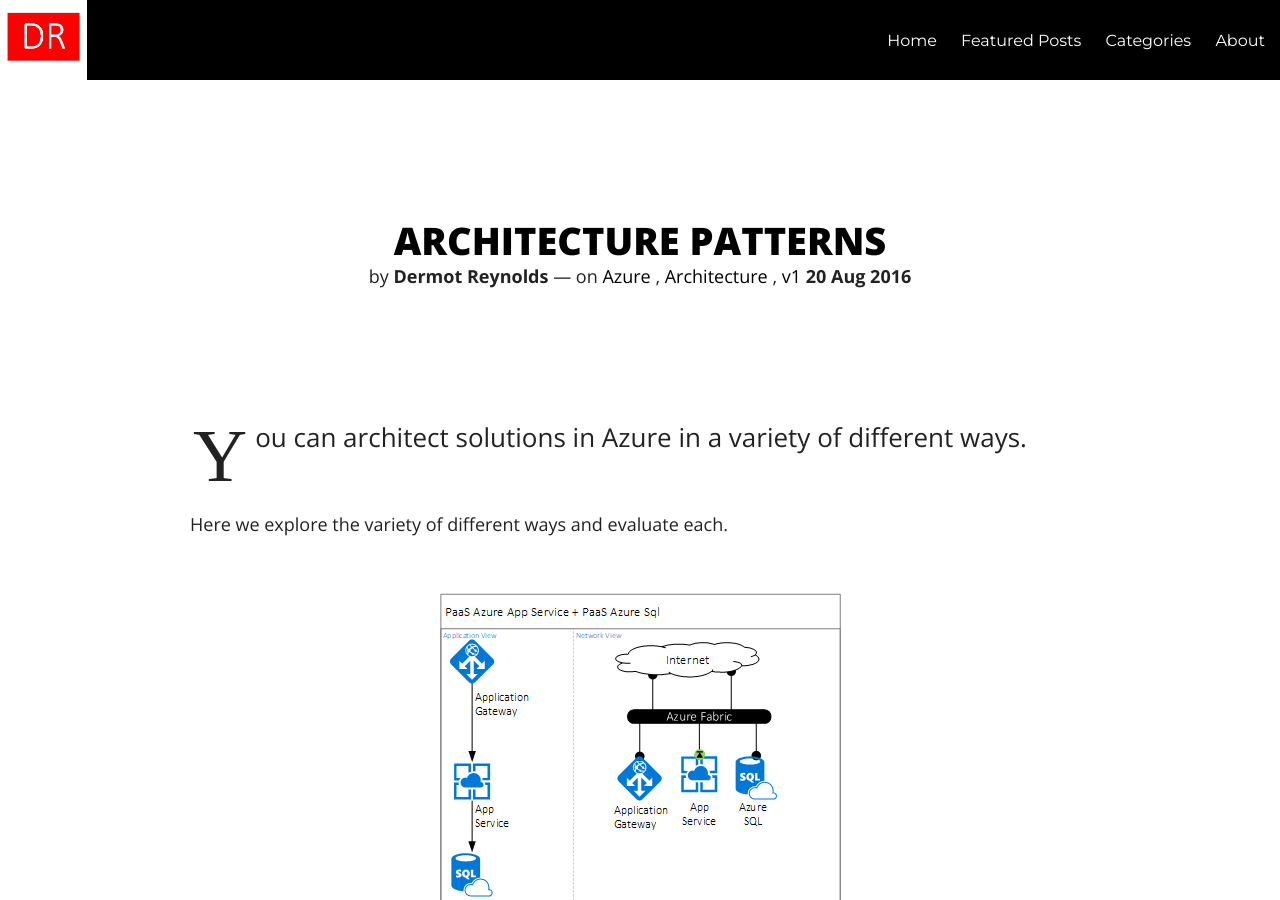
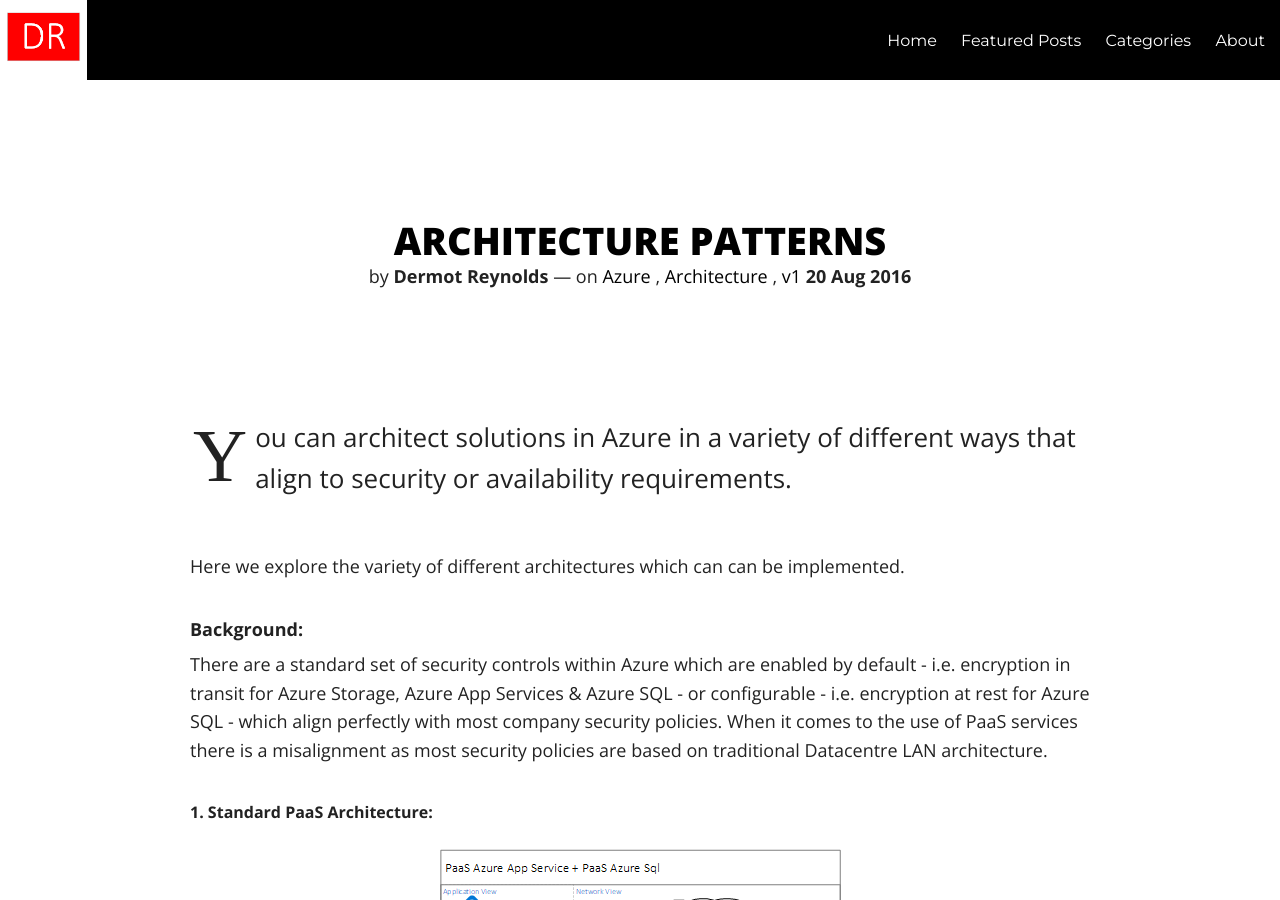
Before and after one commit to dermotreynolds/old.dermotreynolds.github.io, a Jekyll site: the page built from _posts/inprogress/2018-06-20-0-architecture-patterns.md, in a window 1280 px wide and 900 px high. Built offline with Jekyll 4.4.1, drawn with Linux system fonts in a browser that asks for light colours; nearby versions of some CDN libraries.

Commit message:
Full End To End

```diff
--- a/_posts/inprogress/2018-06-20-0-architecture-patterns.md
+++ b/_posts/inprogress/2018-06-20-0-architecture-patterns.md
@@ -7,9 +7,15 @@
 tags: [Azure, Architecture, v1]
 
 ---
-You can architect solutions in Azure in a variety of different ways.
+You can architect solutions in Azure in a variety of different ways that align to security or availability requirements.
 
-Here we explore the variety of different ways and evaluate each.
+Here we explore the variety of different architectures  which can can be implemented.
+
+##### Background:
+There are a standard set of security controls within Azure which are enabled by default - i.e. encryption in transit for Azure Storage, Azure App Services & Azure SQL - or configurable - i.e. encryption at rest for Azure SQL - which align perfectly with most company security policies. When it comes to the use of PaaS services there is a misalignment as most security policies are based on traditional Datacentre LAN architecture.
+
+
+###### 1. Standard PaaS Architecture:
 
 ![](/images/APP-SQL-PAAS.png)
 
```
